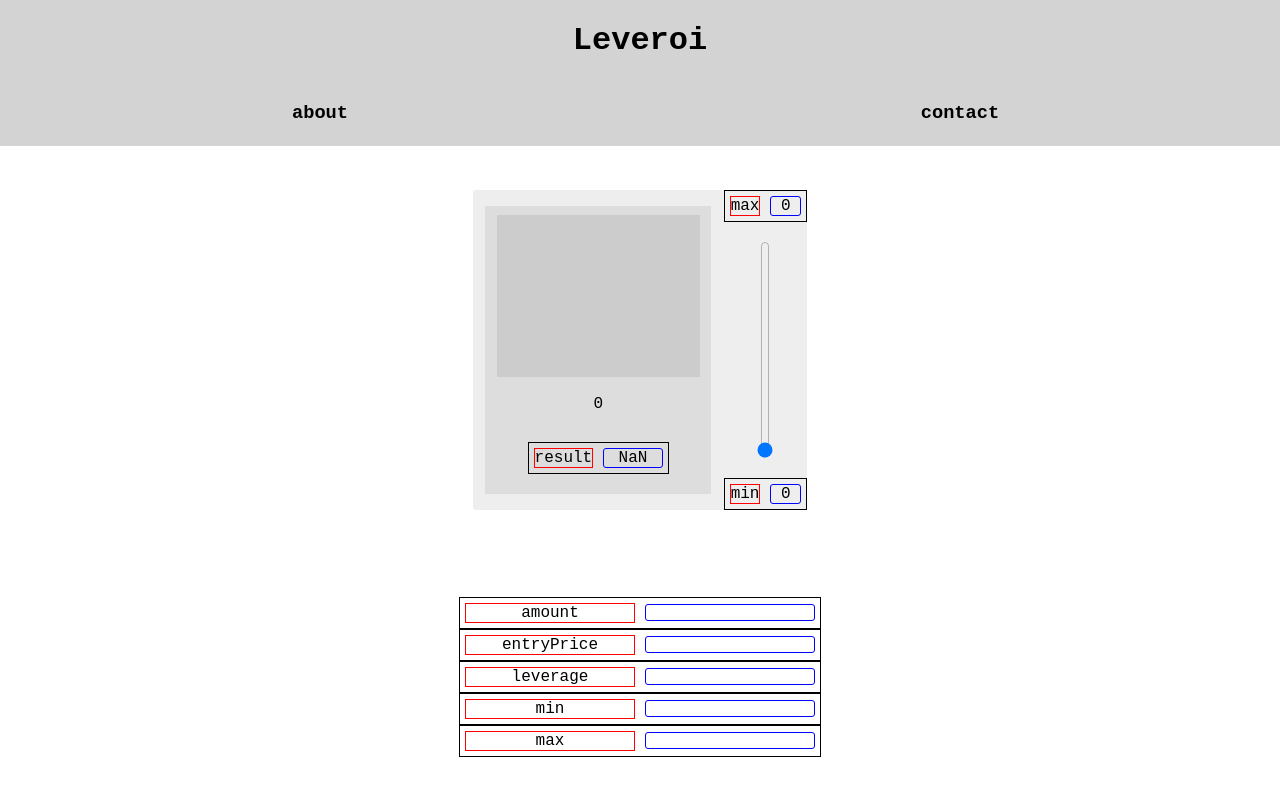
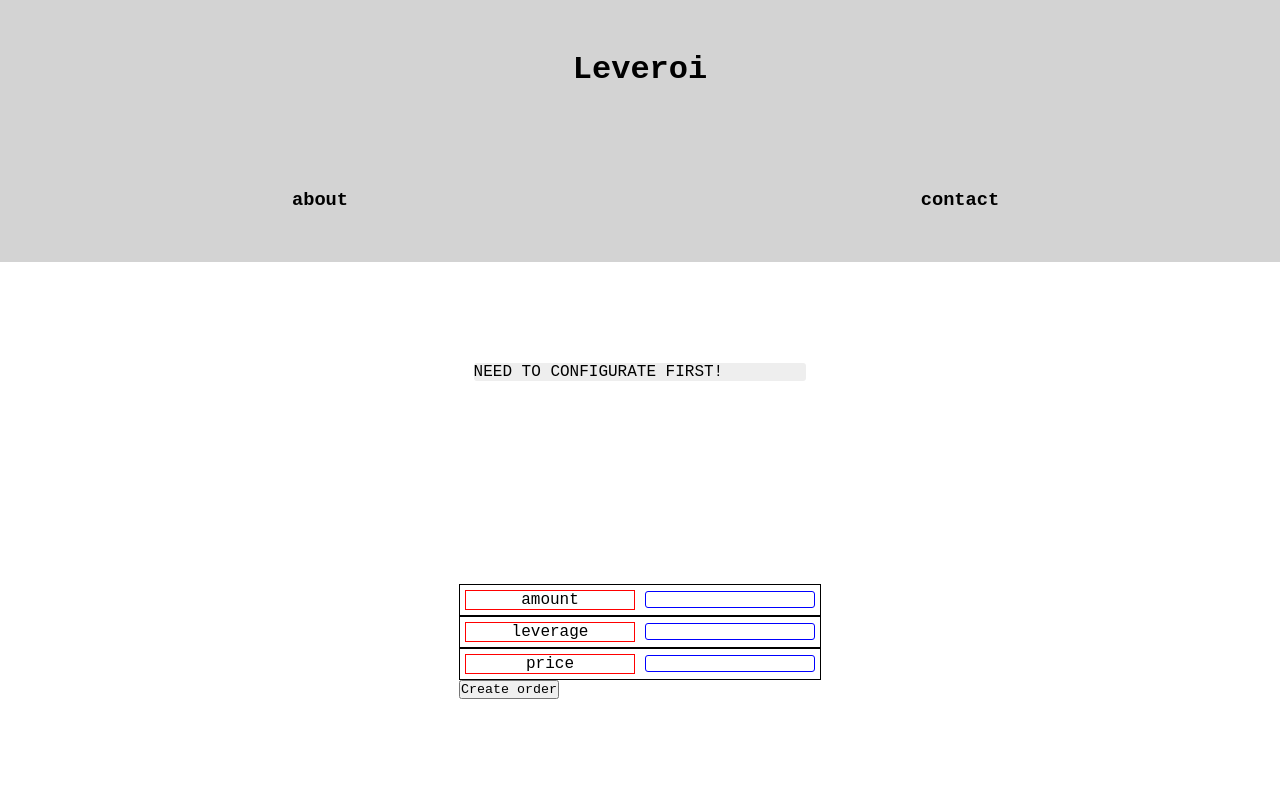
Before and after one commit to Bepely/Leveroi, a React (Create React App) app: page / in a window 1280 px wide. Shown: the top 796 px of the page. Built offline with nearby package versions, Linux system fonts and the light colour scheme.

Commit message:
Restructured component communication
Removed system with one huge app-level state. Now app-level state uses as wire between components.
Creation of a new orders works
Long/Short switch works
Unwanted properties does'nt shows.

Removed useContext, due to overcomplexity and overrendering.

```diff
--- a/src/App.js
+++ b/src/App.js
@@ -3,7 +3,7 @@ import Display from "./blocks/Display"
 import Controls from "./blocks/Controls"
 
 import { useState, useContext } from "react"
-import { configContext } from "./configContext"
+
 
 import "./styles/major.css"
 import "./styles/minor.css"
@@ -12,25 +12,28 @@ import "./styles/text.css"
 function App() {
 
 
-  const [config, setConfig] = useState({
+  const [config, setConfig] = useState({})
+  const [init, setInit] = useState(init => false)
 
-      amount: 0,
-      entryPrice: 0,
-      leverage: 1,
-      min: 0,
-      max: 0
-
-  })
+  const openOrderFires=(x)=>{
+      console.log(x);
+      setConfig(config => ({...x}))
+      }
+  const _setInit = ()=>{
+    setInit(init => !init)
+  }
 
 
 
   return (
     <div id="root">
       <Header />
-      <configContext.Provider value={{config, setConfig}}>
-        <Display/>
-        <Controls/>
-      </configContext.Provider>
+
+        <Display openConfig={config}
+         init={init}/>
+        <Controls openOrderFires={openOrderFires}
+         init={init} _setInit={_setInit}/>
+
     </div>
   )
 
--- a/src/blocks/Controls.js
+++ b/src/blocks/Controls.js
@@ -2,13 +2,35 @@ import React from 'react'
 import Pair from "../reusable/Pair"
 import "../styles/pair.css"
 
-import { useContext } from 'react'
-import { configContext } from '../configContext'
+import { useState } from 'react'
 
 
-const Controls = () => {
 
-  const { config, setConfig } = useContext(configContext)
+const Controls = ({openOrderFires, init, _setInit}) => {
+
+  const [openOrder, setOpenOrder] = useState({
+    amount: 0,
+    leverage: 1,
+    price: 100
+  })
+
+
+  let transfer = {}
+
+  const sendToDisplay = () => {
+    transfer = openOrder
+    transfer.value = transfer.amount * transfer.leverage
+    transfer.initialised = false
+    openOrderFires(transfer)
+    _setInit()
+
+    setOpenOrder(openOrder => ({
+        amount: transfer.amount,
+        leverage: transfer.leverage,
+        price: transfer.price
+              }))
+
+  }
 
 
 
@@ -16,36 +38,24 @@ const Controls = () => {
   return (
 
     <div className='block' id='controlsRoot'>
+      {init === false ?
 <div className='container' id='controlsContainer'>
-      {Object.keys(config).map((key, index)=>{
+      {Object.keys(openOrder).map((key, index)=>{
            return (
-            <Pair type="input" key={index} first={key} second=""/>
+            <Pair type="input"
+             key={index} first={key} second=""
+             subState={openOrder}
+             setSubState={setOpenOrder}/>
            )
           })}
-
+      <button onClick={sendToDisplay}>Create order</button>
+    </div>
+    :
+    <div className='container' id='controlsContainer'>
+      <button onClick={_setInit}> configurate new order</button>
+    </div>
+    }
 </div>
-
-
-
-
-
-       {/* <div className='container' id='controlsContainer'>
-            <Pair type="input" first="amount" second=""
-             config={config} setConfig={setConfig} target={0}/>
-            <Pair type="input" first="entry price" second=""
-             config={config} setConfig={setConfig} target={1} />
-            <Pair type="input" first="leverage" second=""
-             config={config} setConfig={setConfig} target={2}/>
-            <Pair type="inform" first="After leverage" second=""
-            config={config} setConfig={setConfig} />
-            <Pair type="input" first="min" second=""
-             config={config} setConfig={setConfig} target={3}/>
-            <Pair type="input" first="max" second=""
-             config={config} setConfig={setConfig} target={4}/>
-  */}
-
-
-    </div>
   )
 }
 
--- a/src/blocks/Display.js
+++ b/src/blocks/Display.js
@@ -1,47 +1,115 @@
-import React, { useState, useContext } from 'react'
-import { configContext } from '../configContext'
+import { useState, useEffect} from 'react'
 
 import Slider from "../reusable/Slider"
 import Pair from "../reusable/Pair"
 
 
+const Display = ({openConfig, init}) => {
+
+    {/*
+        Declaring a main state object of a Display component
+    */}
+
+    const [closeOrder, setCloseOrder] = useState({
+        long: true,
+        closePrice: 100,
+        min: 0,
+        max: 200
+    })
+
+        {/*
+            Declaring a fucnction to change an aim price
+            to pass it to the Slider component
+        */}
+    const changeClosePrice = (e) => {
+        setCloseOrder(closeOrder => ({...closeOrder, closePrice:e.target.value}))
+    }
 
 
-const Display = () => {
+     {/*
+        Declaring a clone object of an openConfig state
+        for avoiding unwanted renders
+        Then Declaring a function to catch configured
+        Open orders
+    */}
 
-    const [aimPrice, setAimPrice] = useState(0)
-    const { config } = useContext(configContext)
+    const openOrder = openConfig
+    const onCloseChange = () => {
+            setCloseOrder(closeOrder => ({...closeOrder,
+                min:openOrder.price*0.75,
+                max:openOrder.price*1.25,
+                closePrice:openOrder.price,
+               }))
+        }
+     {/*
+        Catching a config of an order, we specified
+        in the Controls component by useEffect Hook
+        with a dependency on an init state, that works as a
+        trigger-switcher.
+    */}
 
-    const entryOrder =  (config.amount * config.leverage)/config.entryPrice
-    const aimOrder = entryOrder * aimPrice
-    const pnl =  aimOrder - entryOrder
+
+       useEffect(()=>{
+            onCloseChange()
+       },[init])
+
+   {/*
+        Switching Long/Short simulation order
+        that is a property of a closeOrder state
+    */}
+    const longShortChange = () => {
+        setCloseOrder(closeOrder => closeOrder.long === true
+                    ?({...closeOrder, long: false})
+                    :({...closeOrder, long: true}))
+    }
 
   return (
     <div className='block' id='displayRoot'>
-        <div className='container' id='displayContainer'>
+
             {/* Display */}
+
+            {init === false ?
+
+            <div className='container' id='displayContainer'>
+            <div>NEED TO CONFIGURATE FIRST!</div>
+            </div>
+
+
+            :
+
+
+            <div className='container' id='displayContainer'>
             <div className='container' id='graphContainer'>
+                <div>
+                    <button onClick={longShortChange}>{closeOrder.long === true ? "Long" : "Short"}</button>
+                </div>
 
                 <div className='graph container' id='graph'> </div>
 
 
                     <div className='numContainer container' id='currentPriceContainer'>
-                        <p className='num bigNum' id='currentPriceNum'>{aimPrice}</p>
+                        <p className='num bigNum' id='currentPriceNum'>{closeOrder.closePrice}</p>
                     </div>
                     <div className=''>
-                        <Pair type={"inform"} first={"result"}
-                        second={pnl} />
+
+                        {closeOrder.long === true ?
+                        <Pair type={"inform"} first={"PNL Long"}
+                        second={"LONG"} /> :
+                        <Pair type={"inform"} first={"PNL Short"}
+                        second={"SHORT"} />}
                     </div>
 
 
             </div>
             <div className='sliderControlContainer'>
-            <Pair type="inform" first="max" second={config.max} />
-            <Slider aimPrice={aimPrice} setAimPrice={setAimPrice}/>
-            <Pair type="inform" first="min" second={config.min} />
+            <Pair type="inform" first="max" second={closeOrder.max} />
+            <Slider closeOrder={closeOrder} changeClosePrice={changeClosePrice}/>
+            <Pair type="inform" first="min" second={closeOrder.min} />
             </div>
 
         </div>
+            }
+
 
     </div>
   )
--- a/src/reusable/Pair.js
+++ b/src/reusable/Pair.js
@@ -1,16 +1,11 @@
 import React from 'react'
 import "../styles/pair.css"
-import { useContext } from 'react'
 
-import { configContext } from "../configContext"
 
-const Pair = ({type, first, second, target}) => {
-    const { config, setConfig } = useContext(configContext)
+const Pair = ({type, first, second, subState, setSubState}) => {
 
     let onChange = (e) => {
-        console.log(e.target.value);
-        setConfig(config => ({...config, [first]:e.target.value}))
-
+        setSubState(subState => ({...subState, [first]:e.target.value}))
     }
 
   return (
--- a/src/reusable/Slider.js
+++ b/src/reusable/Slider.js
@@ -1,17 +1,10 @@
 import React from 'react'
-import { useContext } from 'react'
-
-import { configContext } from '../configContext'
-
-const Slider = ({aimPrice, setAimPrice}) => {
-
-  const {config} = useContext(configContext)
 
 
-  const changePrice = (e) => {
-    setAimPrice(aimPrice => e.target.value)
-    console.log(aimPrice);
-    }
+
+
+const Slider = ({closeOrder, changeClosePrice}) => {
+
 
   return (
     <div className='sliderContainer'>
@@ -21,13 +14,22 @@ const Slider = ({aimPrice, setAimPrice}) => {
          orient="vertial"
          name="priceSlider"
          id="priceSlider"
-         min={config.min}
-         max={config.max}
-         value={aimPrice}
-         onChange={(changePrice)}
+         min={closeOrder.min}
+         max={closeOrder.max}
+         value={closeOrder.closePrice}
+         onChange={changeClosePrice}
           />
     </div>
   )
 }
 
+Slider.defaultProps = {
+  closeOrder:{
+    min: 0,
+    max:1337,
+    value: 420
+
+  }
+}
+
 export default Slider
--- a/src/styles/major.css
+++ b/src/styles/major.css
@@ -70,7 +70,7 @@ header{
 
     display: grid;
     place-items: center;
-    grid-template-rows: 5fr 1fr 2fr;
+    grid-template-rows: 1fr 5fr 1fr 2fr;
 }
 
 #graph{
```
Also changed, not shown: src/blocks/Results.js (added, +16 -0 lines).
